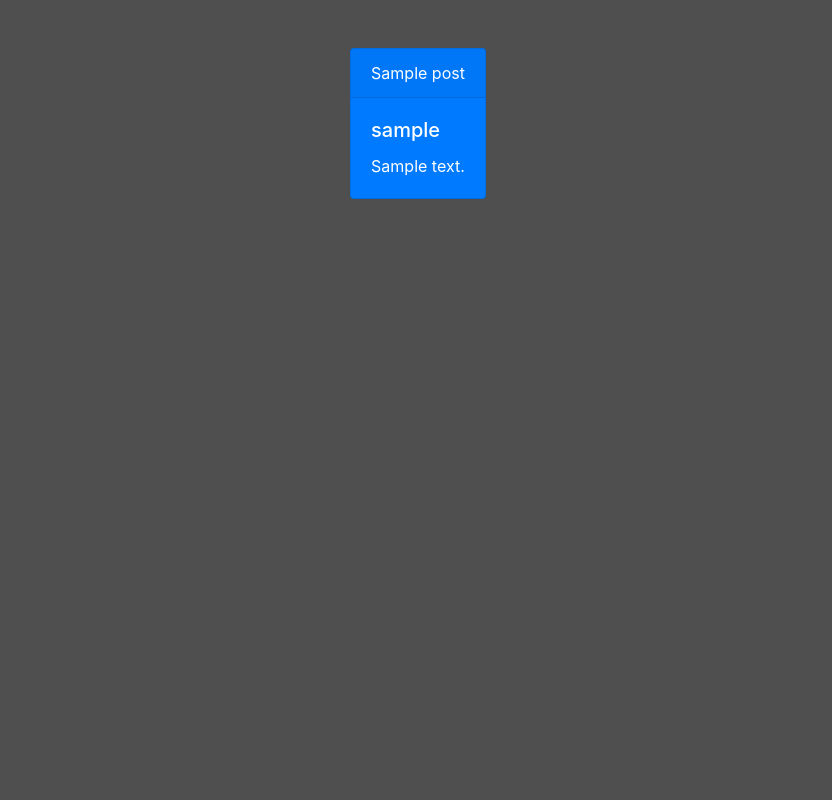
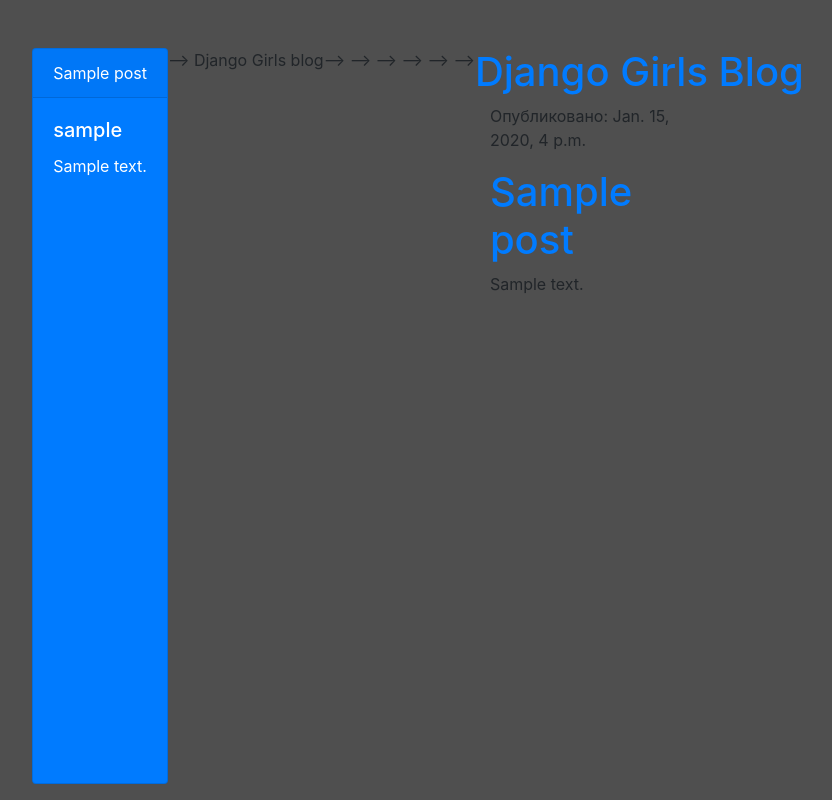
Before and after one commit to Saktagan/Project_django1, a Django app: template templates/index.html in a window 1280 px wide. Shown: the whole page, without its empty margins (222-1054 px from the left). Run offline with Django 3.2, Linux system fonts and the light colour scheme; the template is opened without the code that fills it: values that come from a table or form of the project are taken from there, others are empty; tables that the repository leaves empty hold one stand-in row (values such as "Sample post"); some libraries are stand-ins or nearby versions.

Commit message:
first commit

```diff
--- a/djangogirls/settings.py
+++ b/djangogirls/settings.py
@@ -125,4 +125,6 @@
 # https://docs.djangoproject.com/en/2.2/howto/static-files/
 
 STATIC_URL = '/static/'
-STATIC_ROOT = os.path.join(BASE_DIR, "static")
+STATICFILES_DIRS = [
+    os.path.join(BASE_DIR, 'static')
+]
--- a/templates/index.html
+++ b/templates/index.html
@@ -1,4 +1,25 @@
-<!doctype html>
+{#<!doctype html>#}
+{##}
+{#{% load static %}#}
+{#<html lang="en">#}
+{#<head>#}
+{#    <link rel="stylesheet" href="{% static 'blog.css' %}">#}
+{##}
+{#    <title>Document</title>#}
+{#</head>#}
+{#<body>#}
+{#    <div>#}
+{#      {% for post in posts %}#}
+{#        <div class="card-header">{{ post.title }}</div>#}
+{#         <div class="card-body">#}
+{#            <h5 class="author_name">{{ post.author }}</h5>#}
+{#            <p class="card-text">{{ post.text }}</p>#}
+{#        </div>#}
+{#      {% endfor %}#}
+{#    </div>#}
+
+</body>
+</html>
 <html lang="en">
 <head>
     <meta charset="UTF-8">
@@ -39,3 +60,32 @@
 </div>
 </body>
 </html>
+
+
+{% load static %}
+<html>
+<!—    <head>-->
+<!—        <title>Django Girls blog</title>-->
+<!—        <link rel="stylesheet" href="//maxcdn.bootstrapcdn.com/bootstrap/3.2.0/css/bootstrap.min.css">-->
+<!—        <link rel="stylesheet" href="//maxcdn.bootstrapcdn.com/bootstrap/3.2.0/css/bootstrap-theme.min.css">-->
+<!—        <link rel="stylesheet" href="{% static 'css/blog.css' %}">-->
+<!—    </head>-->
+<!—    <body>-->
+        <div>
+            <h1><a href="/">Django Girls Blog</a></h1>
+        <div class="content container">
+        <div class="row">
+            <div class="col-md-8">
+                {% for post in posts %}
+                <div class="post">
+                    <div class="date">
+                        <p>Опубликовано: {{ post.published_date }}</p>
+                    </div>
+                    <h1><a href="">{{ post.title }}</a></h1>
+                    <p>{{ post.text|linebreaksbr }}</p>
+                </div>
+            {% endfor %}
+        </div>
+    </div>
+</div>
+</html>
```
Also changed, not shown: static/blog.css (added, +54 -0 lines).
